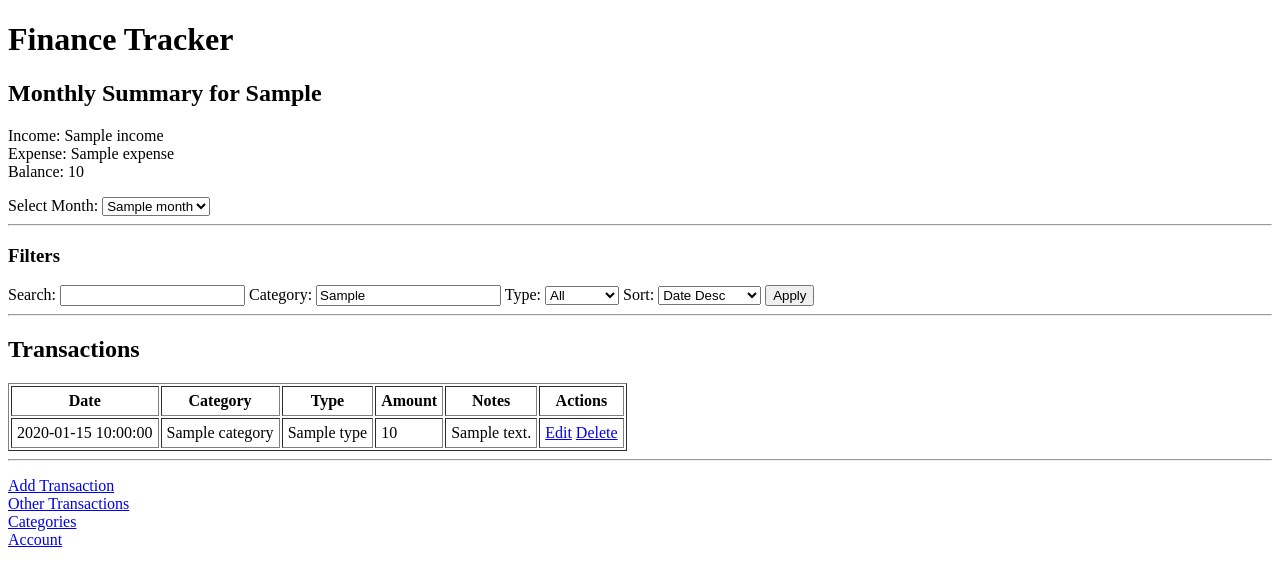
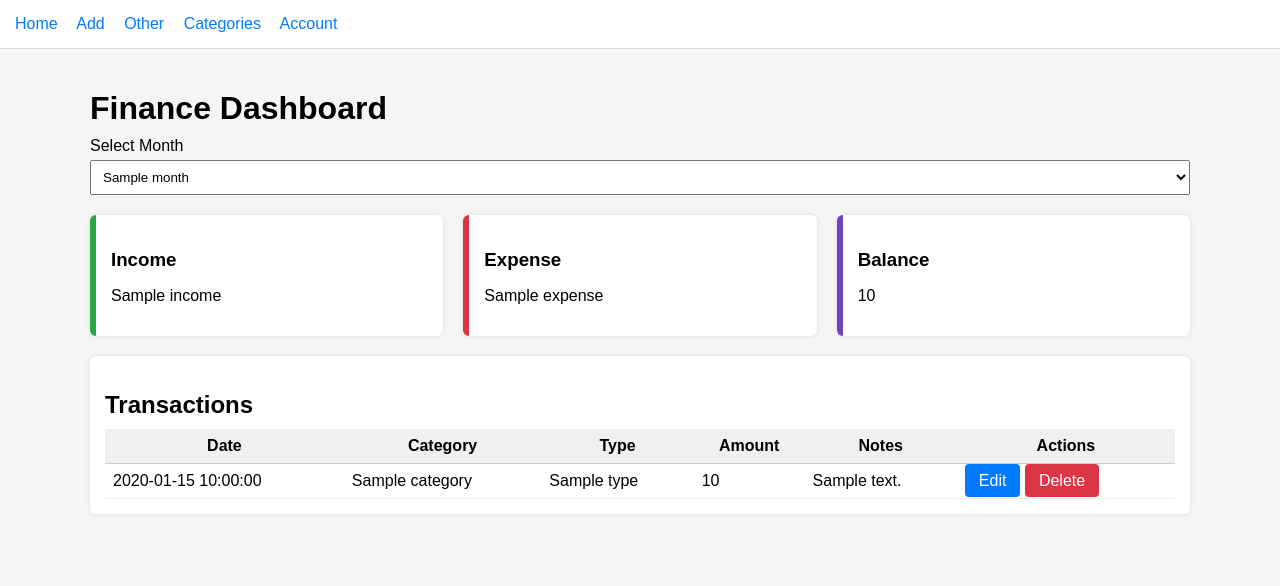
Before and after one commit to markcochow/finance-app, a Python web app: template templates/index.html in a window 1280 px wide. Shown: the top 586 px of the page. Run offline with Jinja, Linux system fonts and the light colour scheme; the template is opened without the code that fills it: most values are stand-ins (such as "Sample title", 1, 10 or a date in 2020).

Commit message:
Update index.html

```diff
--- a/templates/index.html
+++ b/templates/index.html
@@ -2,23 +2,29 @@
 <html lang="en">
 <head>
     <meta charset="UTF-8">
-    <title>Finance Tracker</title>
+    <title>Finance Dashboard</title>
+    <link rel="stylesheet" href="{{ url_for('static', filename='style.css') }}">
+    <script src="https://cdn.jsdelivr.net/npm/chart.js"></script>
 </head>
 
 <body>
 
-<h1>Finance Tracker</h1>
+<div class="top-bar">
+    <div class="nav-links">
+        <a href="{{ url_for('index') }}">Home</a>
+        <a href="{{ url_for('add') }}">Add</a>
+        <a href="{{ url_for('other_transactions') }}">Other</a>
+        <a href="{{ url_for('categories') }}">Categories</a>
+        <a href="{{ url_for('account') }}">Account</a>
+    </div>
+</div>
 
-<h2>Monthly Summary for {{ selected_month }}</h2>
+<div class="container">
 
-<p>
-    Income: {{ income }}<br>
-    Expense: {{ expense }}<br>
-    Balance: {{ balance }}
-</p>
+<h1>Finance Dashboard</h1>
 
-<form method="get" action="{{ url_for('index') }}">
-    <label>Select Month:</label>
+<form method="get">
+    <label>Select Month</label>
     <select name="month" onchange="this.form.submit()">
         {% for m in months %}
         <option value="{{ m }}" {% if m == selected_month %}selected{% endif %}>{{ m }}</option>
@@ -26,42 +32,27 @@
     </select>
 </form>
 
-<hr>
+<div class="summary-cards">
+    <div class="card income">
+        <h3>Income</h3>
+        <p>{{ income }}</p>
+    </div>
 
-<h3>Filters</h3>
+    <div class="card expense">
+        <h3>Expense</h3>
+        <p>{{ expense }}</p>
+    </div>
 
-<form method="get" action="{{ url_for('index') }}">
-    <input type="hidden" name="month" value="{{ selected_month }}">
+    <div class="card balance">
+        <h3>Balance</h3>
+        <p>{{ balance }}</p>
+    </div>
+</div>
 
-    <label>Search:</label>
-    <input type="text" name="search" value="{{ search }}">
-
-    <label>Category:</label>
-    <input type="text" name="category" value="{{ category_filter }}">
-
-    <label>Type:</label>
-    <select name="type">
-        <option value="">All</option>
-        <option value="income" {% if type_filter == "income" %}selected{% endif %}>Income</option>
-        <option value="expense" {% if type_filter == "expense" %}selected{% endif %}>Expense</option>
-    </select>
-
-    <label>Sort:</label>
-    <select name="sort">
-        <option value="date_desc" {% if sort == "date_desc" %}selected{% endif %}>Date Desc</option>
-        <option value="date_asc" {% if sort == "date_asc" %}selected{% endif %}>Date Asc</option>
-        <option value="amount_desc" {% if sort == "amount_desc" %}selected{% endif %}>Amount Desc</option>
-        <option value="amount_asc" {% if sort == "amount_asc" %}selected{% endif %}>Amount Asc</option>
-    </select>
-
-    <button type="submit">Apply</button>
-</form>
-
-<hr>
-
+<div class="table-box">
     <h2>Transactions</h2>
 
-<table border="1" cellpadding="5">
+    <table>
         <tr>
             <th>Date</th>
             <th>Category</th>
@@ -79,21 +70,15 @@
             <td>{{ t.amount }}</td>
             <td>{{ t.notes }}</td>
             <td>
-            <a href="{{ url_for('edit', id=t.id) }}">Edit</a>
-            <a href="{{ url_for('delete', id=t.id) }}" onclick="return confirm('Delete this item?');">Delete</a>
+                <a class="btn" href="{{ url_for('edit', id=t.id) }}">Edit</a>
+                <a class="btn btn-danger" href="{{ url_for('delete', id=t.id) }}">Delete</a>
             </td>
         </tr>
         {% endfor %}
     </table>
+</div>
 
-<hr>
-
-<p>
-    <a href="{{ url_for('add') }}">Add Transaction</a><br>
-    <a href="{{ url_for('other_transactions') }}">Other Transactions</a><br>
-    <a href="{{ url_for('categories') }}">Categories</a><br>
-    <a href="{{ url_for('account') }}">Account</a><br>
-</p>
+</div>
 
 </body>
 </html>
```
Lines whose indentation alone changed are shown as unchanged.
